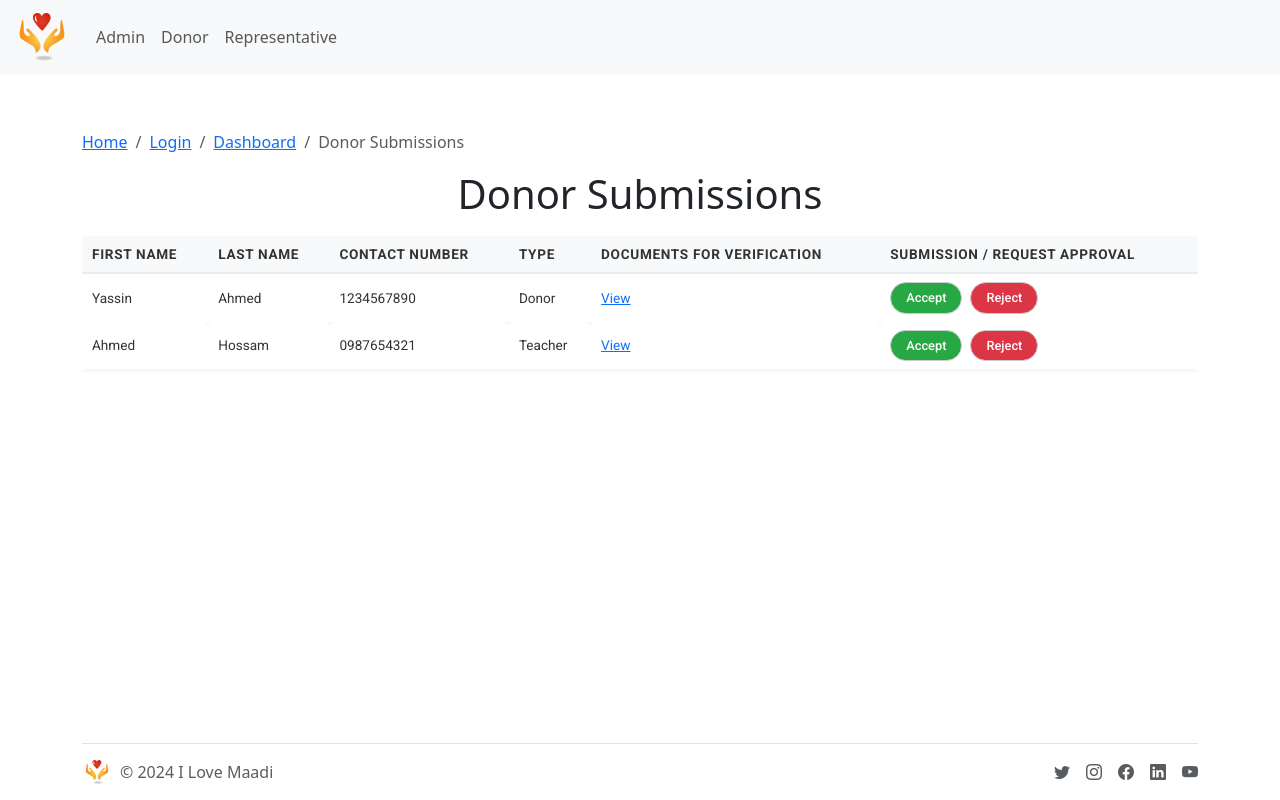
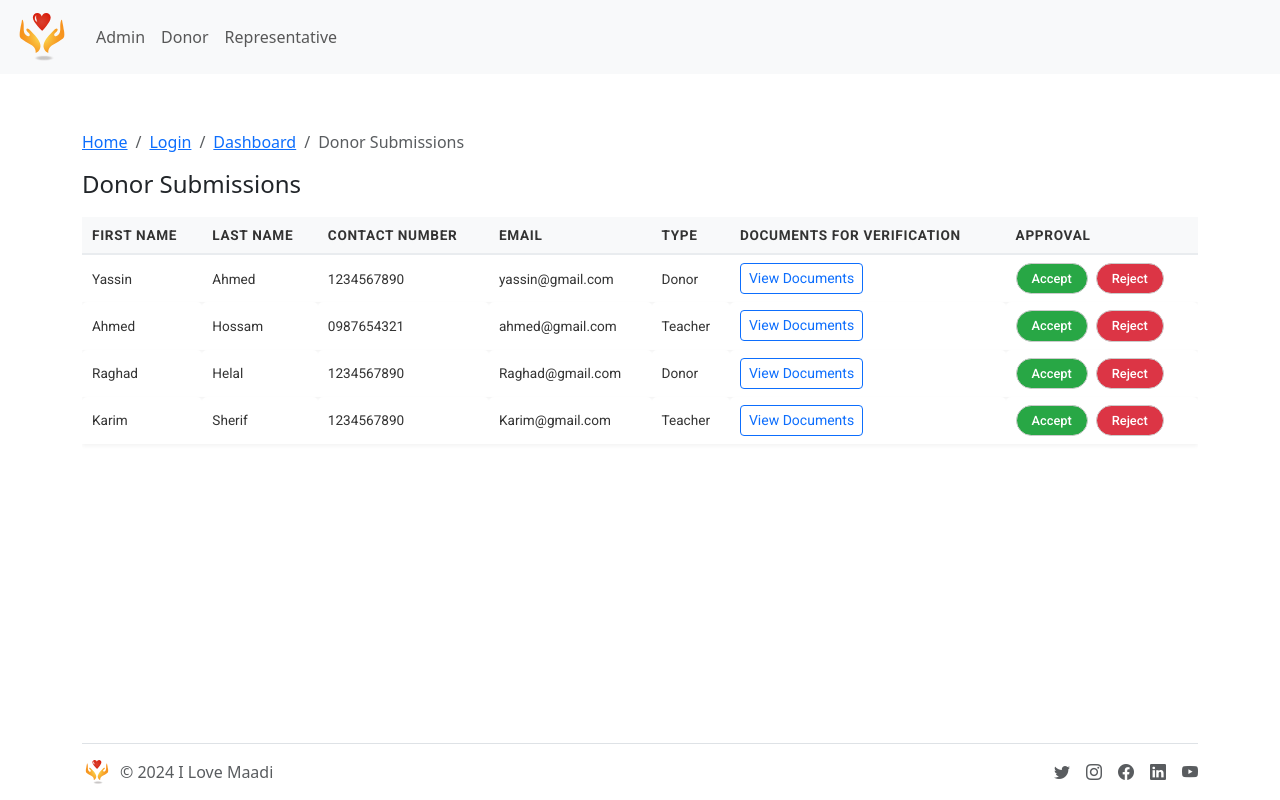
Before and after one commit to Karim-Yassin-Projects/SEProject, a React (Vite) app: page /donorsubmissions in a window 1280 px wide. Built offline with nearby package versions, Linux system fonts and the light colour scheme; what rand-seed would draw is missing.

Commit message:
Edited looks and documents button in donor submissions,added email in donor submission

```diff
--- a/src/admin/DonorSubmissions.tsx
+++ b/src/admin/DonorSubmissions.tsx
@@ -1,7 +1,7 @@
 import React, { useState } from 'react';
 import { useNavigate } from 'react-router-dom';
 import './App.css';
-import BreadCrumb from "../common/BreadCrumb.tsx";  // Ensure your CSS styles are imported correctly
+import BreadCrumb from "../common/BreadCrumb.tsx";
 
 const DonorsSubmission: React.FC = () => {
     const navigate = useNavigate();
@@ -11,16 +11,34 @@ const DonorsSubmission: React.FC = () => {
             firstName: 'Yassin',
             lastName: 'Ahmed',
             contactNumber: '1234567890',
+            email: 'yassin@gmail.com',
             type: 'Donor',
-            documentsLink: 'https://en.wikipedia.org/wiki/PDF'  // Example link
+            documentsLink: 'https://en.wikipedia.org/wiki/PDF'
         },
         {
             firstName: 'Ahmed',
             lastName: 'Hossam',
             contactNumber: '0987654321',
+            email: 'ahmed@gmail.com',
             type: 'Teacher',
-            documentsLink: 'https://en.wikipedia.org/wiki/PDF'  // Example link
-        }
+            documentsLink: 'https://en.wikipedia.org/wiki/PDF'
+        },
+        {
+            firstName: 'Raghad',
+            lastName: 'Helal',
+            contactNumber: '1234567890',
+            email: 'Raghad@gmail.com',
+            type: 'Donor',
+            documentsLink: 'https://en.wikipedia.org/wiki/PDF'
+        },
+        {
+            firstName: 'Karim',
+            lastName: 'Sherif',
+            contactNumber: '1234567890',
+            email: 'Karim@gmail.com',
+            type: 'Teacher',
+            documentsLink: 'https://en.wikipedia.org/wiki/PDF'
+        },
     ]);
 
     const handleAccept = (index: number) => {
@@ -35,10 +53,11 @@ const DonorsSubmission: React.FC = () => {
         setDonors(prevDonors => prevDonors.filter((_, idx) => idx !== index));
     };
 
-    const navigateToDocuments = (event: React.MouseEvent<HTMLAnchorElement, MouseEvent>) => {
+    const navigateToDocuments = (event: React.MouseEvent) => {
         event.preventDefault();
         navigate('/donordocuments');
     };
+
     const links = [
         {to: '/', label: 'Home'},
         {to: '/admin-login', label: 'Login'},
@@ -48,8 +67,8 @@ const DonorsSubmission: React.FC = () => {
 
     return (
         <div className="container my-5">
-            <BreadCrumb links={links} />
-            <h1 className="text-center">Donor Submissions</h1>
+            <BreadCrumb links={links}/>
+            <h4 className="text-start">Donor Submissions</h4>
             <div className="table-responsive">
                 <table className="table table-custom">
                     <thead>
@@ -57,9 +76,10 @@ const DonorsSubmission: React.FC = () => {
                         <th>First Name</th>
                         <th>Last Name</th>
                         <th>Contact Number</th>
+                        <th>Email</th>
                         <th>Type</th>
                         <th>Documents for Verification</th>
-                        <th>Submission / Request Approval</th>
+                        <th>Approval</th>
                     </tr>
                     </thead>
                     <tbody>
@@ -68,9 +88,12 @@ const DonorsSubmission: React.FC = () => {
                             <td>{donor.firstName}</td>
                             <td>{donor.lastName}</td>
                             <td>{donor.contactNumber}</td>
+                            <td>{donor.email}</td>
                             <td>{donor.type}</td>
                             <td>
-                                <a href="#" onClick={navigateToDocuments}>View</a>
+                                <button className="btn btn-outline-primary btn-sm" onClick={navigateToDocuments}>
+                                    View Documents
+                                </button>
                             </td>
                             <td>
                                 <button className="btn btn-custom btn-custom-primary me-2" onClick={() => handleAccept(index)}>Accept</button>
--- a/src/admin/OrganizationSubmissions.tsx
+++ b/src/admin/OrganizationSubmissions.tsx
@@ -77,7 +77,7 @@ const OrganizationSubmissions: React.FC = () => {
     return (
         <div className="container my-5">
             <BreadCrumb links={links}/>
-            <h1 className="text-center mb-4">Organization Submissions</h1>
+            <h4 className="text-start">Organization Submissions</h4>
             <div className="table-responsive">
                 <table className="table table-custom">
                     <thead>
@@ -92,8 +92,8 @@ const OrganizationSubmissions: React.FC = () => {
                         <th>Organization Address</th>
                         <th>Area</th>
                         <th>Governorate</th>
-                        <th>Documents</th>
-                        <th>Actions</th>
+                        <th>Documents for verification</th>
+                        <th>Approval</th>
                     </tr>
                     </thead>
                     <tbody>
--- a/src/admin/RegisteredDonors.tsx
+++ b/src/admin/RegisteredDonors.tsx
@@ -166,7 +166,7 @@ const RegisteredDonors: React.FC = () => {
     return (
         <div className="container">
             <BreadCrumb links={links}/>
-            <h1 className="text-center mb-4">Donors</h1>
+            <h4 className="text-start">Donors</h4>
             <div className="row mb-3">
                 <div className="col-md-6">
                     <div className="input-group">
--- a/src/admin/RegisteredOrganizations.tsx
+++ b/src/admin/RegisteredOrganizations.tsx
@@ -103,7 +103,7 @@ const RegisteredOrganizations: React.FC = () => {
     return (
         <div className="container">
             <BreadCrumb links={links}/>
-            <h1 className="text-center">Registered Organizations</h1>
+            <h4 className="text-start">Registered Organizations</h4>
 
             <div className="row mb-3">
                 <div className="col">
```
